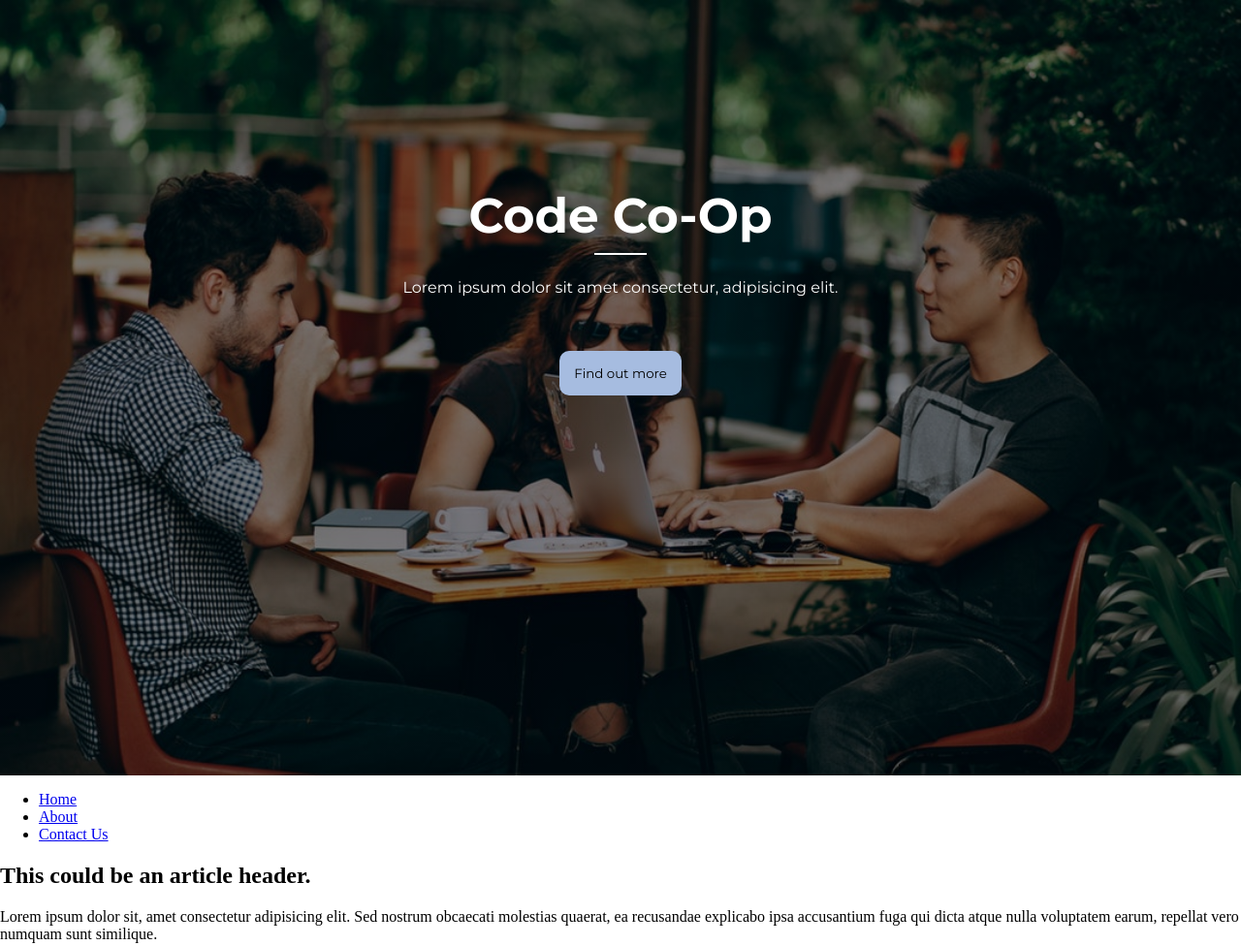
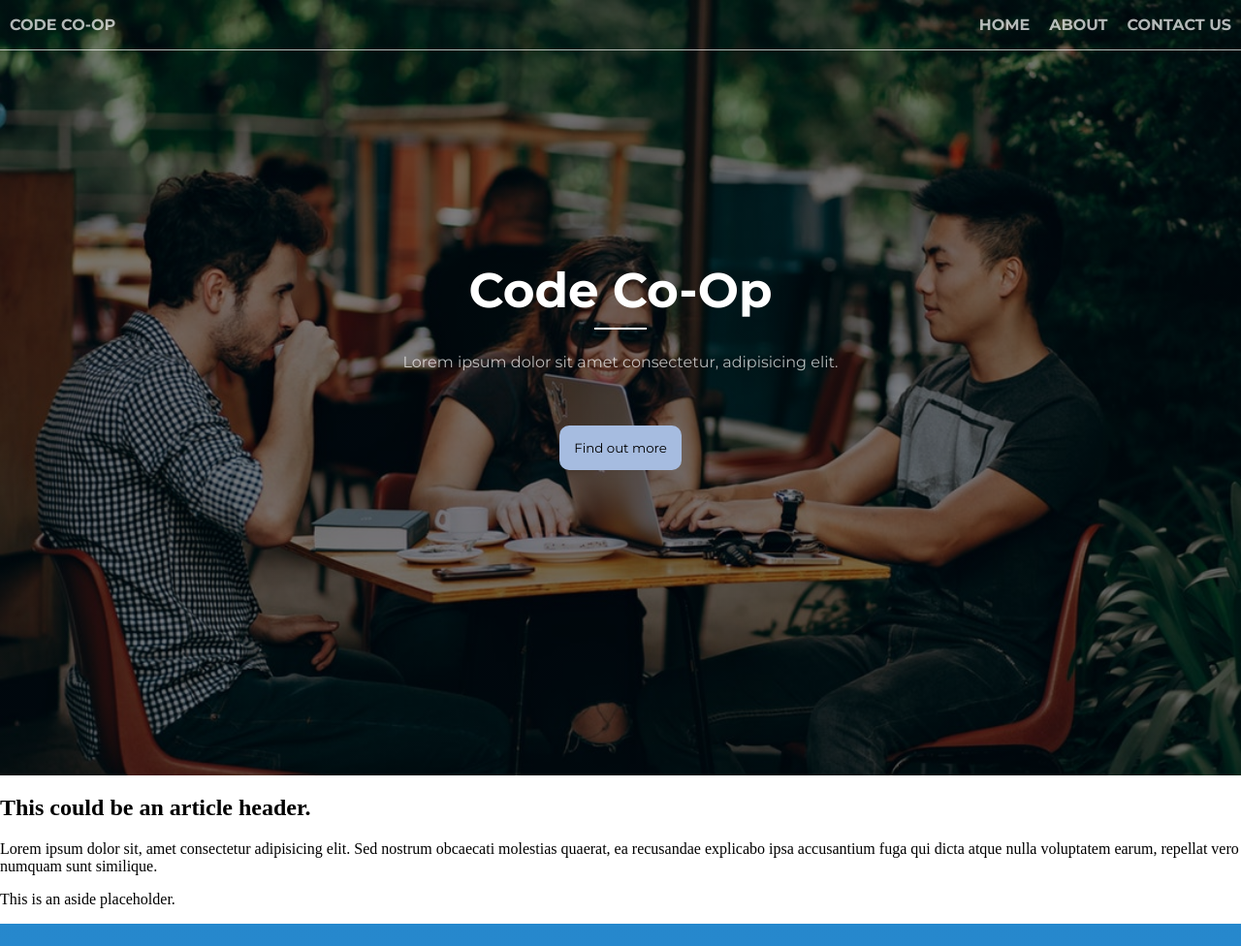
Before and after one commit to code-co-op/learning-web-development, a plain HTML site: page index.html in a window 1280 px wide. Shown: the top 976 px of the page at 97% size. Drawn offline with nearby package versions, Linux system fonts and the light colour scheme.

Commit message:
Navigation bar added to header and styled

```diff
--- a/assets/css/index.css
+++ b/assets/css/index.css
@@ -28,7 +28,7 @@ hr {
 .header__title{
     align-items: center;
     flex-wrap: wrap;
-    padding-top: 15%;
+    padding-top: 21%;
 }
 
 .header__catchphrase{
@@ -50,6 +50,41 @@ hr {
     text-decoration: none;
     padding: 15px 15px;
     cursor: pointer;
+}
+
+.faded__text {
+    color: rgba(255, 255, 255, 0.7);
+}
+
+#header__nav {
+    margin:0;
+    display: flex;
+    justify-content: space-between;
+    border-bottom: 1px solid rgba(255, 255, 255, 0.7);
+    text-transform: uppercase;
+    font-family: 'Montserrat', sans-serif;
+    font-weight: 700;
+    position: fixed;
+    top: 0;
+    width: 100%;
+}
+
+#header__nav__title {
+    display:flex;
+    text-decoration: none;
+    align-items: center;
+    margin-left: 10px;
+}
+
+#header__nav__links {
+    display: flex;
+    list-style: none;
+    padding: 0;
+}
+
+#header__nav li a {
+    text-decoration: none;
+    margin: 0 10px;
 }
 
 #header__title__text{
--- a/index.html
+++ b/index.html
@@ -14,19 +14,20 @@
       </div>
       <hr>
       <div class="header__catchphrase container">
-        <p id="header__catchphrase__text">Lorem ipsum dolor sit amet consectetur, adipisicing elit.</p>
+        <p id="header__catchphrase__text" class="faded__text">Lorem ipsum dolor sit amet consectetur, adipisicing elit.</p>
       </div>
       <div class="header__mainbutton container">
         <button class="header__mainbutton__style">Find out more</button>
       </div>
     </header>
     <main>
-      <nav>
-        <ul>
-          <li><a href="index.html" title="Home page">Home</a></li>
-          <li><a href="about.html" title="About page and what we do">About</a></li>
-          <li><a href="contact.html" title="Contact page with contact details">Contact Us</a></li>
-        </ul>
+      <nav id="header__nav">
+        <a class="faded__text" id="header__nav__title" href="#">Code Co-Op</a>
+          <ul id="header__nav__links">
+            <li><a href="index.html" class="faded__text" title="Home page">Home</a></li>
+            <li><a href="about.html" class="faded__text" title="About page and what we do">About</a></li>
+            <li><a href="contact.html" class="faded__text" title="Contact page with contact details">Contact Us</a></li>
+          </ul>
       </nav>
       <section>
         <article>
```
